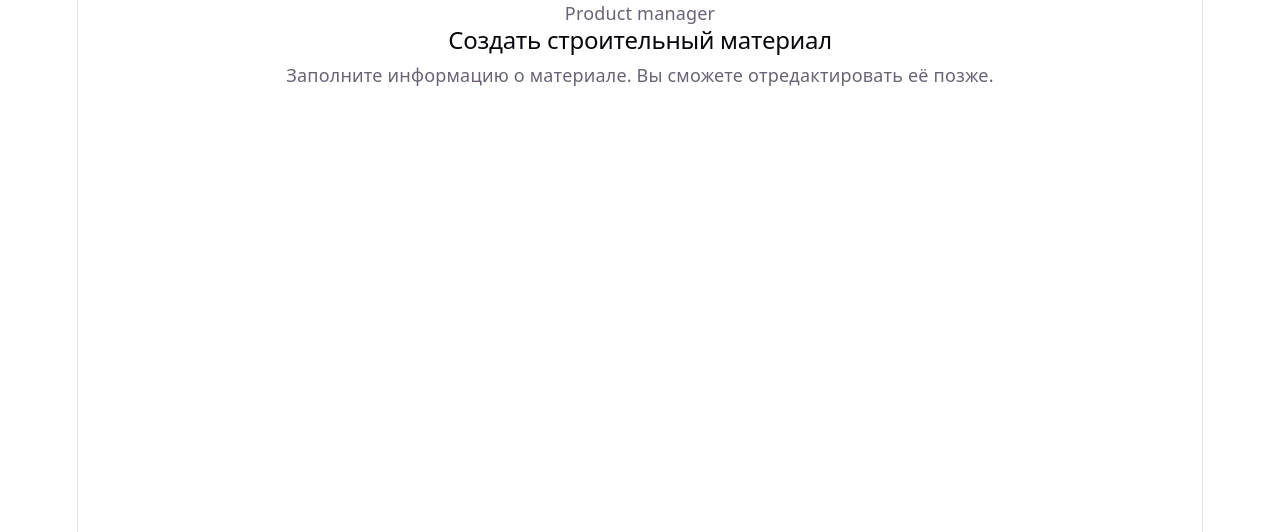
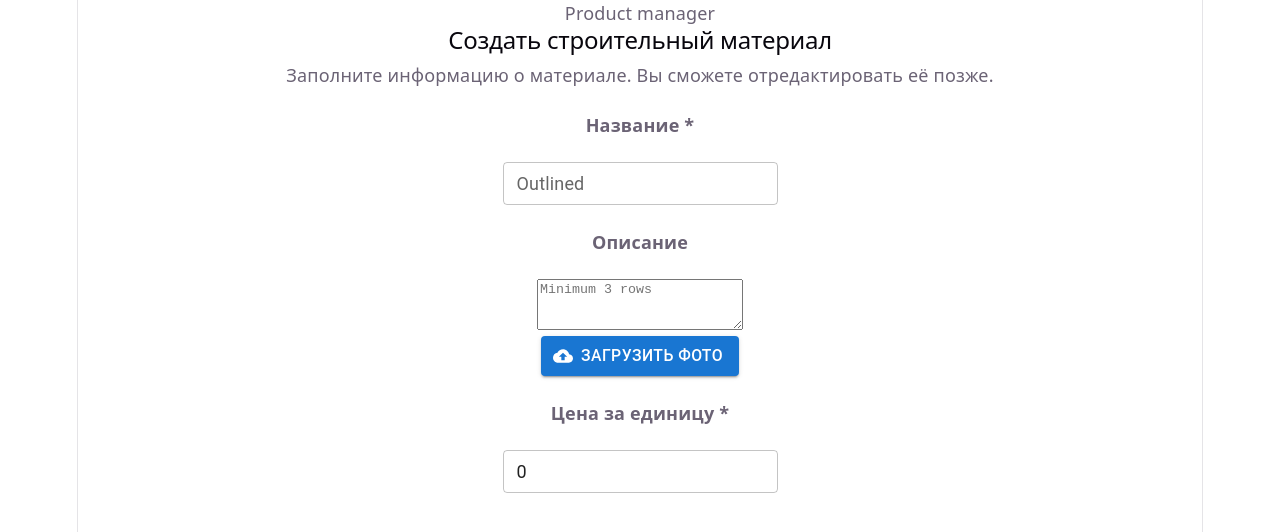
Before and after one commit to BekzhanKutmanov/rental, a React (Vite) app: page / in a window 1280 px wide. Shown: the top 532 px of the page. Built offline with nearby package versions, Linux system fonts and the light colour scheme.

Commit message:
Установка базовых зависимостей. Структура компонента формы создания материалов

```diff
--- a/package.json
+++ b/package.json
@@ -12,9 +12,12 @@
   "dependencies": {
     "@emotion/react": "^11.14.0",
     "@emotion/styled": "^11.14.1",
+    "@mui/icons-material": "^9.4.0",
     "@mui/material": "^9.4.0",
+    "@mui/styled-engine-sc": "^9.4.0",
     "react": "^19.2.8",
-    "react-dom": "^19.2.8"
+    "react-dom": "^19.2.8",
+    "styled-components": "^6.5.3"
   },
   "devDependencies": {
     "@types/node": "^24.13.3",
--- a/src/features/create-product/ui/ProductForm.tsx
+++ b/src/features/create-product/ui/ProductForm.tsx
@@ -1,14 +1,74 @@
+import { TextField } from "@mui/material";
+import TextareaAutosize from '@mui/material/TextareaAutosize';
+import { Button } from '@mui/material';
+import CloudUploadIcon from '@mui/icons-material/CloudUpload';
+import { styled } from '@mui/material/styles';
+
+
 export function ProductForm() {
+    // Стилизуем скрытый инпут
+    const VisuallyHiddenInput = styled('input')({
+        clip: 'rect(0 0 0 0)',
+        clipPath: 'inset(50%)',
+        height: 1,
+        overflow: 'hidden',
+        position: 'absolute',
+        bottom: 0,
+        left: 0,
+        whiteSpace: 'nowrap',
+        width: 1,
+    });
 
-    const renderForm = ()=> {
+    const handleFileChange = (event: React.ChangeEvent<HTMLInputElement>) => {
+        const file = event.target.files?.[0];
+        if (file) {
+            console.log('Выбран файл:', file.name);
+            // Ваша логика сохранения файла в стейт формы
+        }
+    };
+
+    const renderForm = () => {
         return (
             <form>
+                <div className="">
+                    <div>
+                        <div>
+                            <h4>Название *</h4>
+                            <TextField id="outlined-basic" label="Outlined" variant="outlined" size="small" />
+                        </div>
 
-                <div>
-                    <h4>Название *</h4>
+                        <div>
+                            <h4>Описание</h4>
+                            <TextareaAutosize
+                                aria-label="minimum height"
+                                minRows={3}
+                                placeholder="Minimum 3 rows"
+                                style={{ width: 200 }}
+                            />
+                        </div>
+                    </div>
 
+                    <div>
+                        <Button
+                            component="label"
+                            role={undefined}
+                            variant="contained"
+                            tabIndex={-1}
+                            startIcon={<CloudUploadIcon />}
+                        >
+                            Загрузить фото
+                            <VisuallyHiddenInput
+                                type="file"
+                                accept="image/*" // Разрешаем только изображения
+                                onChange={handleFileChange}
+                            />
+                        </Button>
+                        <div>
+                            <h4>Цена за единицу *</h4>
+                            <TextField type="number" defaultValue={0} size="small" sx={{ fontSize: '13px' }} />
+                        </div>
+                    </div>
                 </div>
-
             </form>
         )
     }
@@ -21,6 +81,7 @@ export function ProductForm() {
                 <span>Заполните информацию о материале. Вы сможете отредактировать её позже.</span>
             </div>
 
+            {renderForm()}
 
         </div>
     );
--- a/src/pages/ProductManager.tsx
+++ b/src/pages/ProductManager.tsx
@@ -3,6 +3,10 @@ import { ProductForm } from "../features/create-product";
 export default function ProductManager () {
     return <div>
         Product manager
+        {/* Заполнение формы */}
         <ProductForm/>
+
+        {/* Список продуктов */}
+
     </div>
 }
```
Also changed, not shown: 1 other file (tests, documents, lock files or other folders).
